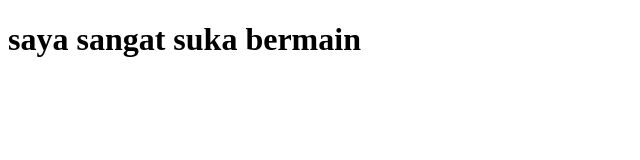
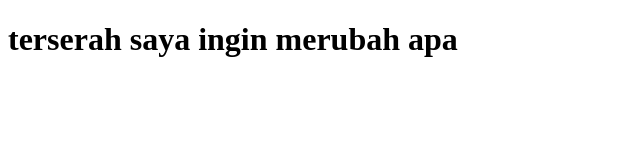
Before and after one commit to ahmadakbar4726-droid/percobaansaya, a plain HTML site: page index.html in a window 1280 px wide. Shown: the whole page, without its empty margins (0-640 px from the left). Drawn offline with Linux system fonts and the light colour scheme.

Commit message:
Update index.html

```diff
--- a/index.html
+++ b/index.html
@@ -6,6 +6,6 @@
     <title>Document</title>
 </head>
 <body>
-    <h1>saya sangat suka bermain</h1>
+    <h1>terserah saya ingin merubah apa</h1>
 </body>
 </html>
```
